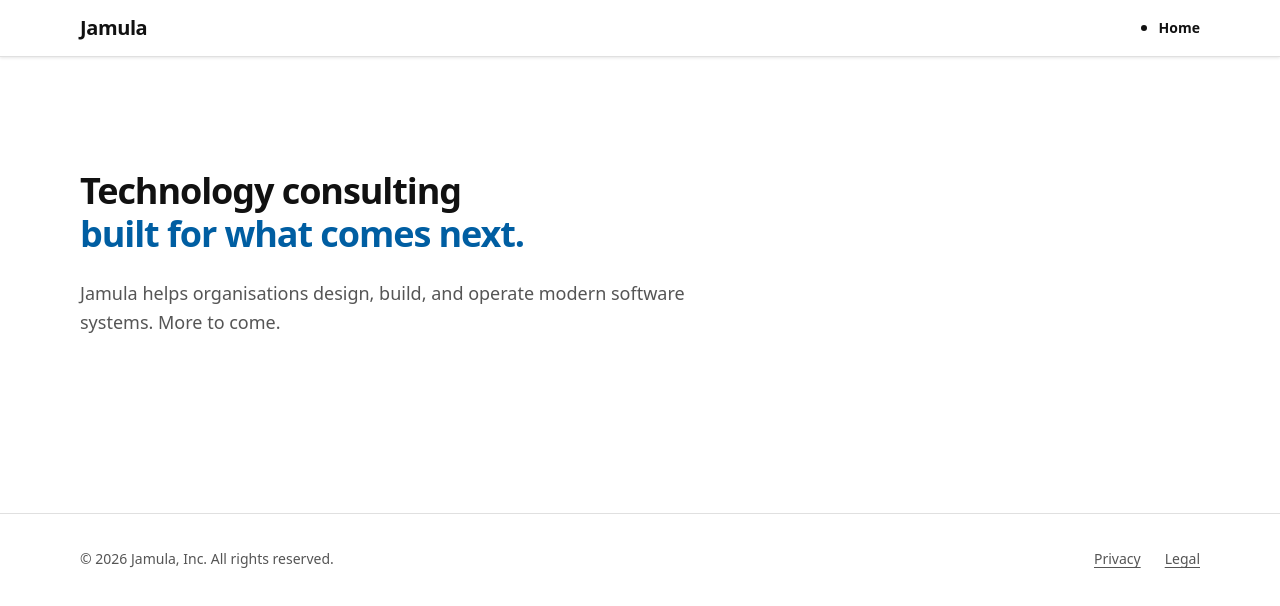
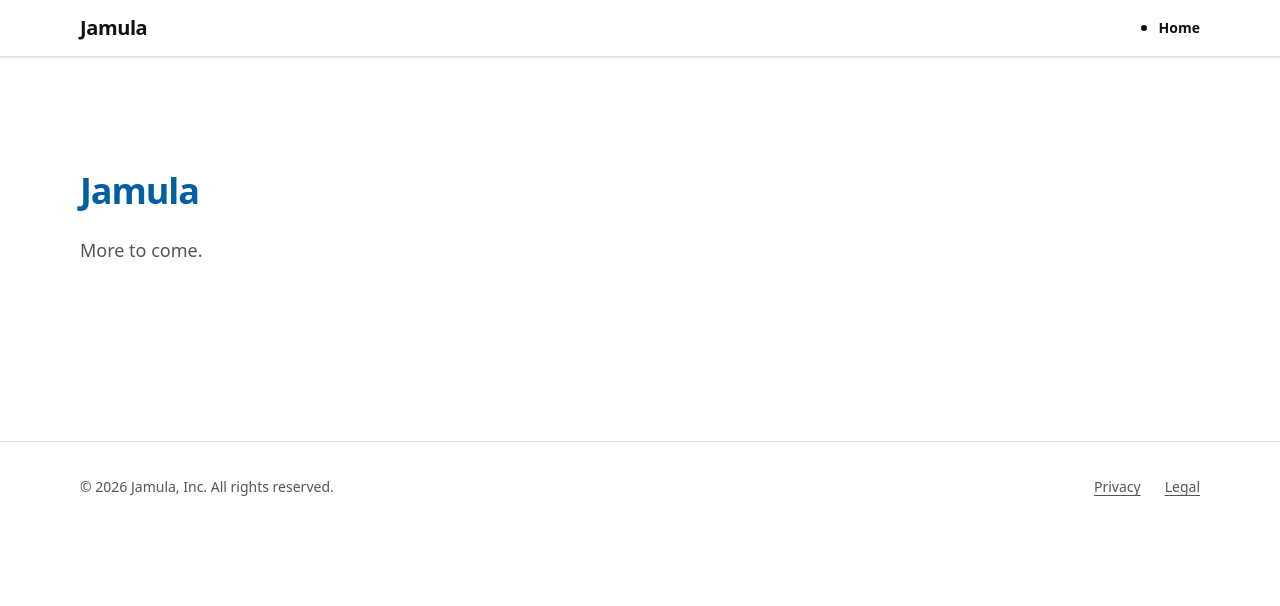
Before and after one commit to Jamula/Jamula-www-Website, an Astro site in the folder www/: page / in a window 1280 px wide. Built offline with nearby package versions, Linux system fonts and the light colour scheme; Astro itself is replaced by a stand-in of ours.

Commit message:
fix(content): replace unapproved homepage claims (#22)
## Summary

Replaces the two unapproved homepage service claims introduced by PR #16
with neutral placeholder copy. This is an independent editorial revision
by Nyota Uhura following Fact Checker's **CHANGES REQUIRED** verdict;
original author Geordi La Forge did not advise, co-author, or modify
this revision.

Closes #20

## Exact change

- Hero heading: `Jamula`
- Hero lead: `More to come.`
- Preserves existing styles, metadata, semantic heading linkage, and the
approved `Jamula, Inc.` footer.

## Scope

Only `www/src/pages/index.astro` changed. No dependencies, workflows,
Azure, DNS, documentation, Squad state, or footer changes.

## Evidence

Base SHA: `2fd441457b91020988e9799cc69d26de371f276c` (PR #16 merge
commit)

Revision SHA: `93ed19a2148fcdd791e597bd79bdea81faf55f45`

- `npx prettier --check src/pages/index.astro`: passed
- `npx astro check`: 7 files, 0 errors, 0 warnings, 0 hints
- `npx astro build`: 2 pages built successfully; sitemap generated
- Generated `dist/index.html`: rejected claim strings absent
- Generated `dist/index.html`: exactly one `<h1>`, retaining
`id="hero-heading"`
- Hero `<section>` retains `aria-labelledby="hero-heading"`
- Generated heading contains `Jamula`; lead contains `More to come.`

## Review gate

Do not merge until Fact Checker re-verifies this exact revision SHA. Any
new commit invalidates that review.

Co-authored-by: Cyrus Jamula <cyrusjamula@users.noreply.github.com>
Co-authored-by: Copilot App <223556219+Copilot@users.noreply.github.com>

```diff
--- a/www/src/pages/index.astro
+++ b/www/src/pages/index.astro
@@ -18,13 +18,9 @@ import BaseLayout from "../layouts/BaseLayout.astro";
     <section class="hero" aria-labelledby="hero-heading">
       <div class="hero__inner">
         <h1 id="hero-heading" class="hero__title">
-          Technology consulting<br />
-          <span class="hero__title-accent">built for what comes next.</span>
+          <span class="hero__title-accent">Jamula</span>
         </h1>
-        <p class="hero__lead">
-          Jamula helps organisations design, build, and operate modern software systems. More to
-          come.
-        </p>
+        <p class="hero__lead">More to come.</p>
       </div>
     </section>
   </div>
```
